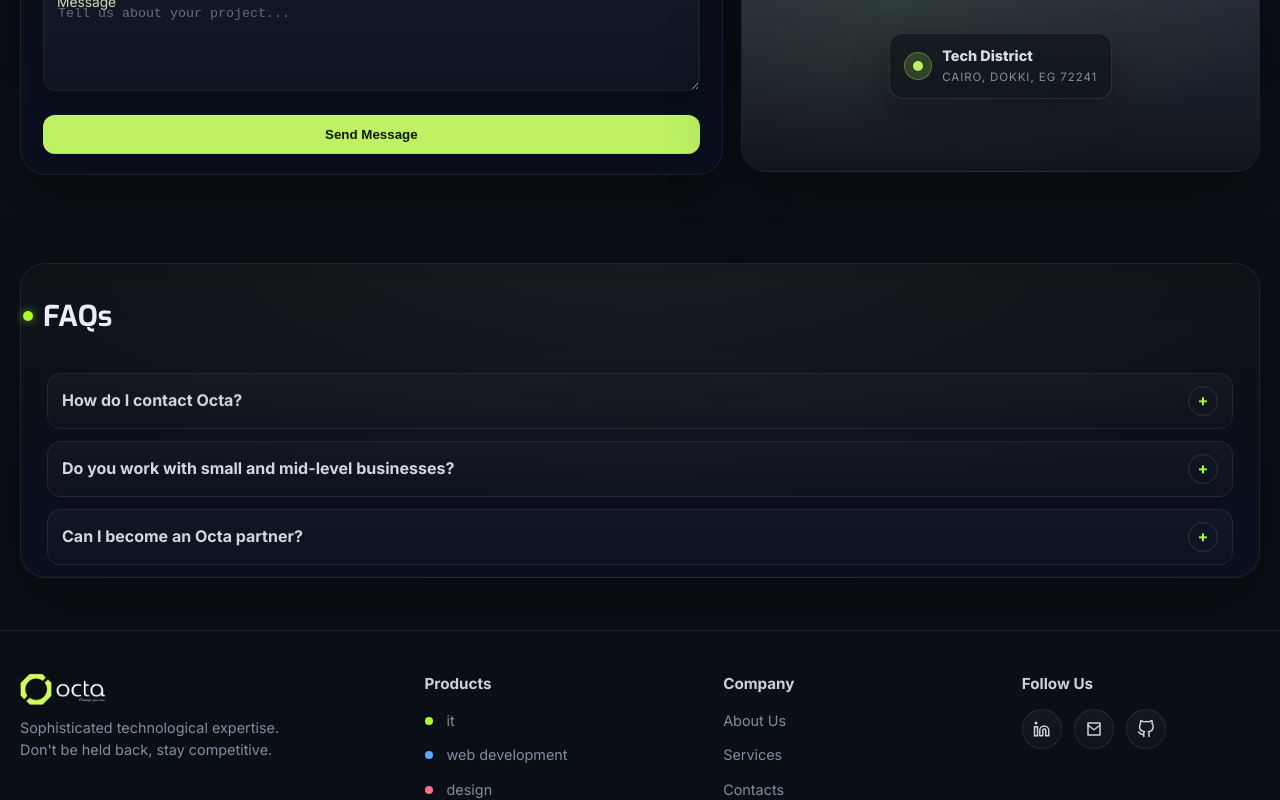
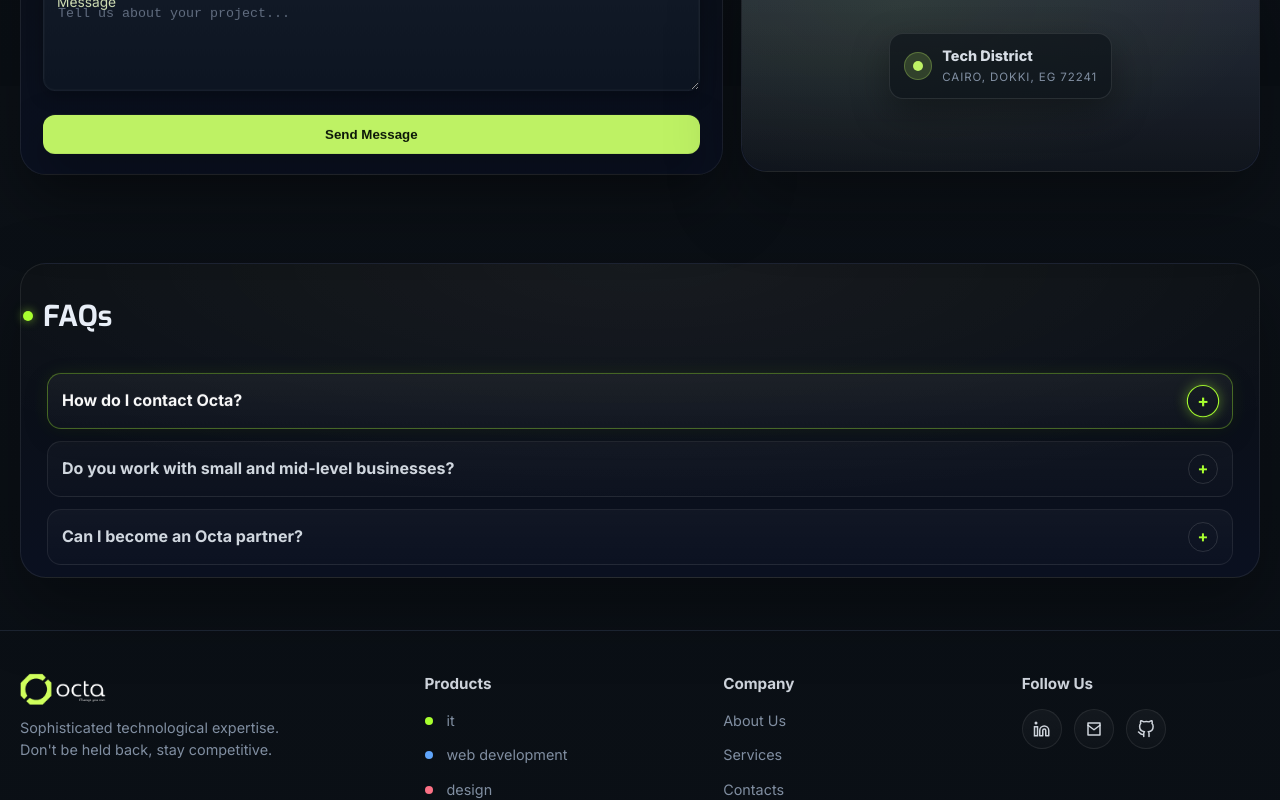
Before and after one commit to OctaProjects/Octa-Website, a React (Vite) app: page / in a window 1280 px wide. In both pictures the pointer is over the element "How do I contact Octa?". Shown: the part 3914-4714 px from the top of the page. Built offline with nearby package versions, Linux system fonts and the light colour scheme.

Commit message:
Enhance FAQ item styles in styles.css by adding hover effects, transitions, and improved color dynamics for better user interaction and visual feedback.

```diff
--- a/src/styles.css
+++ b/src/styles.css
@@ -643,6 +643,13 @@ section[id] { scroll-margin-top: 80px; }
   border-radius: 14px;
   background: linear-gradient(180deg, rgba(255,255,255,0.03), rgba(255,255,255,0.01));
   padding: 12px 14px;
+  transition: transform 0.25s ease, border-color 0.25s ease, box-shadow 0.25s ease, background 0.25s ease;
+}
+.faq-item:hover {
+  transform: translateY(-2px);
+  border-color: rgba(168,255,47,0.35);
+  box-shadow: 0 8px 24px rgba(0,0,0,0.2), 0 0 20px rgba(168,255,47,0.08);
+  background: linear-gradient(180deg, rgba(255,255,255,0.05), rgba(255,255,255,0.02));
 }
 .faq-item summary{
   cursor: pointer;
@@ -653,7 +660,9 @@ section[id] { scroll-margin-top: 80px; }
   align-items: center;
   justify-content: space-between;
   gap: 14px;
-}
+  transition: color 0.2s ease;
+}
+.faq-item:hover summary { color: rgba(255,255,255,0.98); }
 .faq-item summary::-webkit-details-marker{ display: none; }
 .faq-item summary::after{
   content: "+";
@@ -665,13 +674,22 @@ section[id] { scroll-margin-top: 80px; }
   border: 1px solid rgba(255,255,255,0.12);
   color: var(--primary);
   flex: 0 0 auto;
+  transition: transform 0.2s ease, border-color 0.2s ease, box-shadow 0.2s ease;
+}
+.faq-item:hover summary::after {
+  transform: scale(1.08);
+  border-color: var(--primary);
+  box-shadow: 0 0 12px rgba(168,255,47,0.4);
 }
 .faq-item[open] summary::after{ content: "−"; }
+.faq-item[open]:hover summary::after { transform: scale(1.08); }
 .faq-item p{
   margin: 10px 0 0;
   color: rgba(148,163,184,0.92);
   line-height: 1.7;
-}
+  transition: color 0.2s ease;
+}
+.faq-item:hover p { color: rgba(203,213,225,0.95); }
 .team-v2-grid{
   margin-top: 26px;
   display: grid;
```
